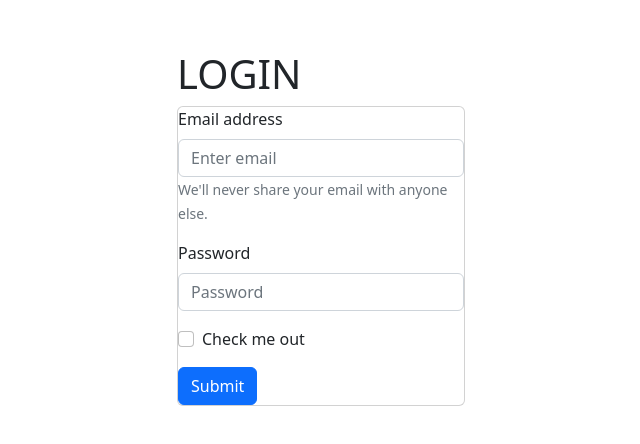
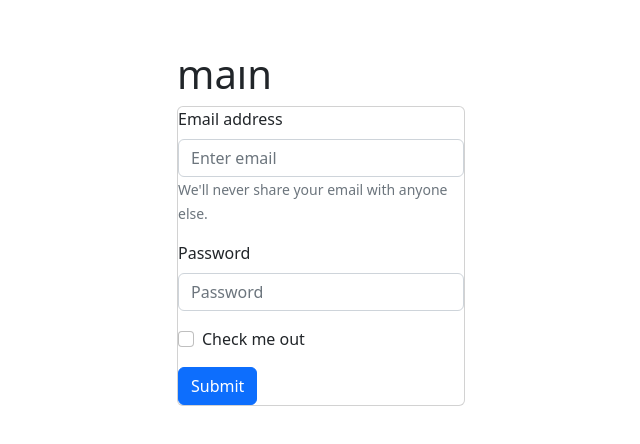
Before and after one commit to mfkucuk/CS-319, a React (Create React App) app in the folder erasmuspp/erasmuspp-react/: page /main in a window 1280 px wide. Shown: the part 172-616 px from the top of the page, without its empty margins (319-959 px from the left). Built offline with nearby package versions, Linux system fonts and the light colour scheme.

Commit message:
router implemented

```diff
--- a/erasmuspp/erasmuspp-react/src/App.js
+++ b/erasmuspp/erasmuspp-react/src/App.js
@@ -1,14 +1,20 @@
-import logo from './logo.svg';
-import Alert from 'react-bootstrap/Alert';
 import './App.css';
 import LoginScreen from './components/LoginScreen';
+import MainScreen from './components/MainScreen';
+import ProfileScreen from './components/ProfileScreen';
+import React from 'react';
+import { Route, Routes} from 'react-router-dom';
 
 function App() {
   return (
     <>
-      <LoginScreen>
-      </LoginScreen>
 
+          <Routes>
+            <Route path ="/" element = {<LoginScreen />}> </Route>
+            <Route path ="/login" element = {<LoginScreen />}> </Route>
+            <Route path ="/main" element = {<MainScreen />}> </Route>
+            <Route path ="/profile" element = {<ProfileScreen />}> </Route>
+          </Routes>
 
 
     </>
--- a/erasmuspp/erasmuspp-react/src/components/MainScreen.jsx
+++ b/erasmuspp/erasmuspp-react/src/components/MainScreen.jsx
@@ -0,0 +1,36 @@
+import Button from 'react-bootstrap/Button';
+import Form from 'react-bootstrap/Form';
+import Card from 'react-bootstrap/Card';
+
+
+
+export default function MainScreen(){
+
+    return (
+      <div class="position-absolute top-50 start-50 translate-middle">
+      <h1>maın</h1>
+        <Card style={{ width: '18rem' }}>
+          <Form>
+            <Form.Group className="mb-3" controlId="formBasicEmail">
+              <Form.Label>Email address</Form.Label>
+              <Form.Control type="email" placeholder="Enter email" />
+              <Form.Text className="text-muted">
+                We'll never share your email with anyone else.
+              </Form.Text>
+            </Form.Group>
+
+            <Form.Group className="mb-3" controlId="formBasicPassword">
+              <Form.Label>Password</Form.Label>
+              <Form.Control type="password" placeholder="Password" />
+            </Form.Group>
+            <Form.Group className="mb-3" controlId="formBasicCheckbox">
+              <Form.Check type="checkbox" label="Check me out" />
+            </Form.Group>
+            <Button variant="primary" type="submit">
+              Submit
+            </Button>
+          </Form>
+        </Card>
+      </div>
+    );
+  }
--- a/erasmuspp/erasmuspp-react/src/index.js
+++ b/erasmuspp/erasmuspp-react/src/index.js
@@ -4,11 +4,14 @@
 import App from './App';
 import reportWebVitals from './reportWebVitals';
 import '../node_modules/bootstrap/dist/css/bootstrap.min.css';
+import { BrowserRouter } from 'react-router-dom';
 
 const root = ReactDOM.createRoot(document.getElementById('root'));
 root.render(
   <React.StrictMode>
-    <App />
+    <BrowserRouter>
+      <App />
+    </BrowserRouter>
   </React.StrictMode>
 );
 
```
